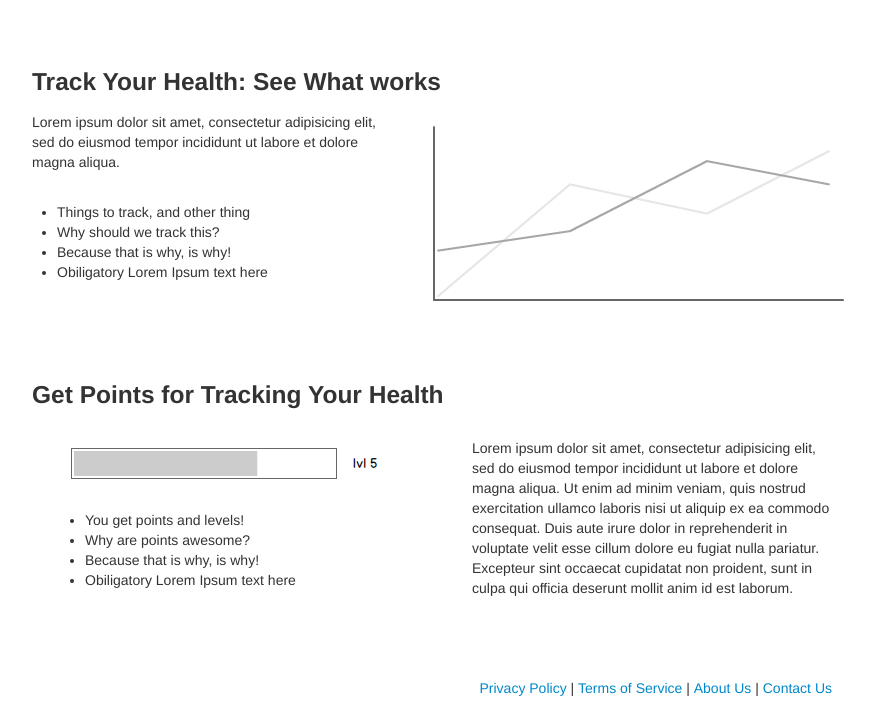
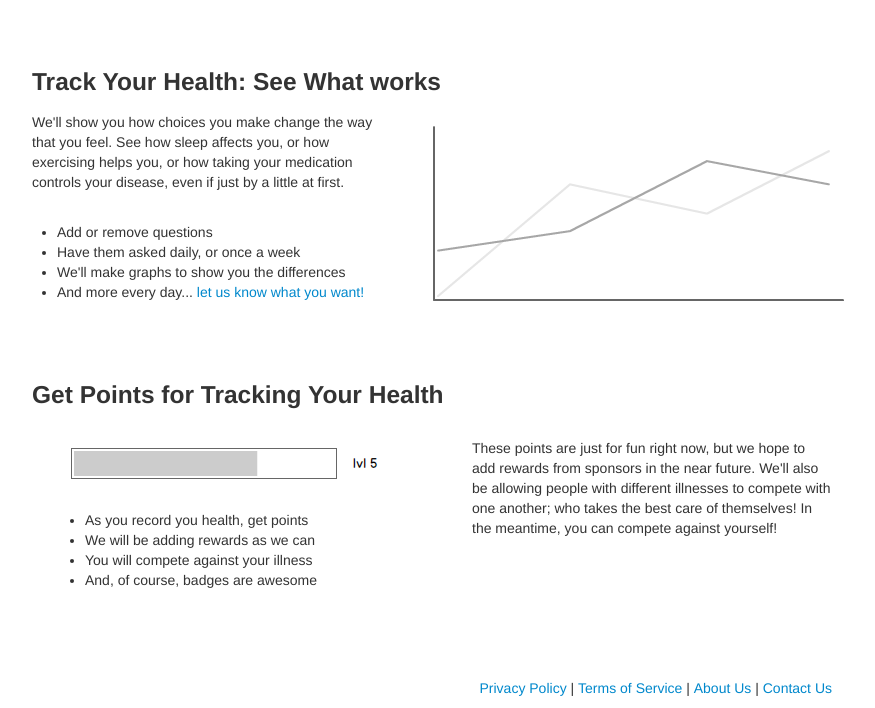
Before and after one commit to ihodes/healthtracker, a Flask app: page / in a window 1280 px wide. Shown: the part 388-1096 px from the top of the page, without its empty margins (208-1083 px from the left). Run offline with Flask 2, Linux system fonts and the light colour scheme.

Commit message:
added copy

```diff
--- a/healthtracker/templates/landing.html
+++ b/healthtracker/templates/landing.html
@@ -23,12 +23,12 @@
 
   <section id="graph">
     <h3>Track Your Health: See What works</h3>
-    <p>Lorem ipsum dolor sit amet, consectetur adipisicing elit, sed do eiusmod tempor incididunt ut labore et dolore magna aliqua.</p>
+    <p>We'll show you how choices you make change the way that you feel. See how sleep affects you, or how exercising helps you, or how taking your medication controls your disease, even if just by a little at first.</p>
     <ul>
-      <li>Things to track, and other thing</li>
-      <li>Why should we track this?</li>
-      <li>Because that is why, is why!</li>
-      <li>Obiligatory Lorem Ipsum text here</li>
+      <li>Add or remove questions</li>
+      <li>Have them asked daily, or once a week</li>
+      <li>We'll make graphs to show you the differences</li>
+      <li>And more every day... <a href="mailto:isaachodes@gmail.com">let us know what you want!</a></li>
     </ul>
     <img src="/static/img/graph.png"/>
   </section>
@@ -37,13 +37,13 @@
     <h3>Get Points for Tracking Your Health</h3>
     <img src="/static/img/progress.png"/>
     <ul>
-      <li>You get points and levels!</li>
-      <li>Why are points awesome?</li>
-      <li>Because that is why, is why!</li>
-      <li>Obiligatory Lorem Ipsum text here</li>
+      <li>As you record you health, get points</li>
+      <li>We will be adding rewards as we can</li>
+      <li>You will compete against your illness</li>
+      <li>And, of course, badges are awesome</li>
     </ul>
     <p>
-Lorem ipsum dolor sit amet, consectetur adipisicing elit, sed do eiusmod tempor incididunt ut labore et dolore magna aliqua. Ut enim ad minim veniam, quis nostrud exercitation ullamco laboris nisi ut aliquip ex ea commodo consequat. Duis aute irure dolor in reprehenderit in voluptate velit esse cillum dolore eu fugiat nulla pariatur. Excepteur sint occaecat cupidatat non proident, sunt in culpa qui officia deserunt mollit anim id est laborum.
+      These points are just for fun right now, but we hope to add rewards from sponsors in the near future. We'll also be allowing people with different illnesses to compete with one another; who takes the best care of themselves! In the meantime, you can compete against yourself!
     </p>
   </section>
 
--- a/healthtracker/templates/messages.html
+++ b/healthtracker/templates/messages.html
@@ -3,7 +3,7 @@
 <div class="container">
 
   <div class="sign-up">
-    <img class="wordmark" src="/static/img/healthtracker_wordmark.png" alt="wordmark">
+    <h1>Marion Health</h1>
     {% with messages = get_flashed_messages(with_categories=true) %}
     {% if messages %}
       {% for category, message in messages %}
```
